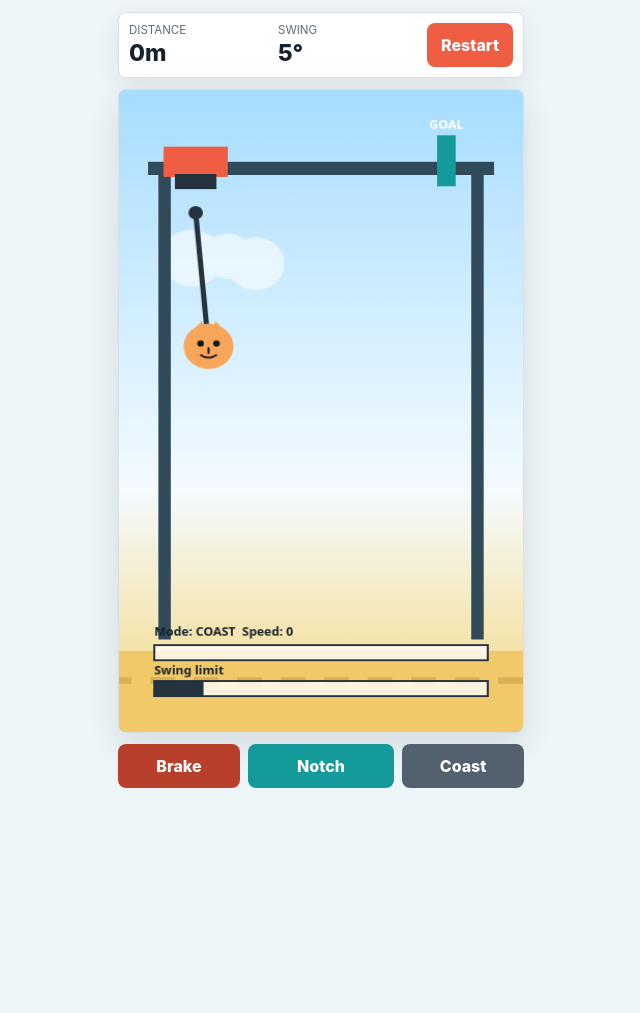
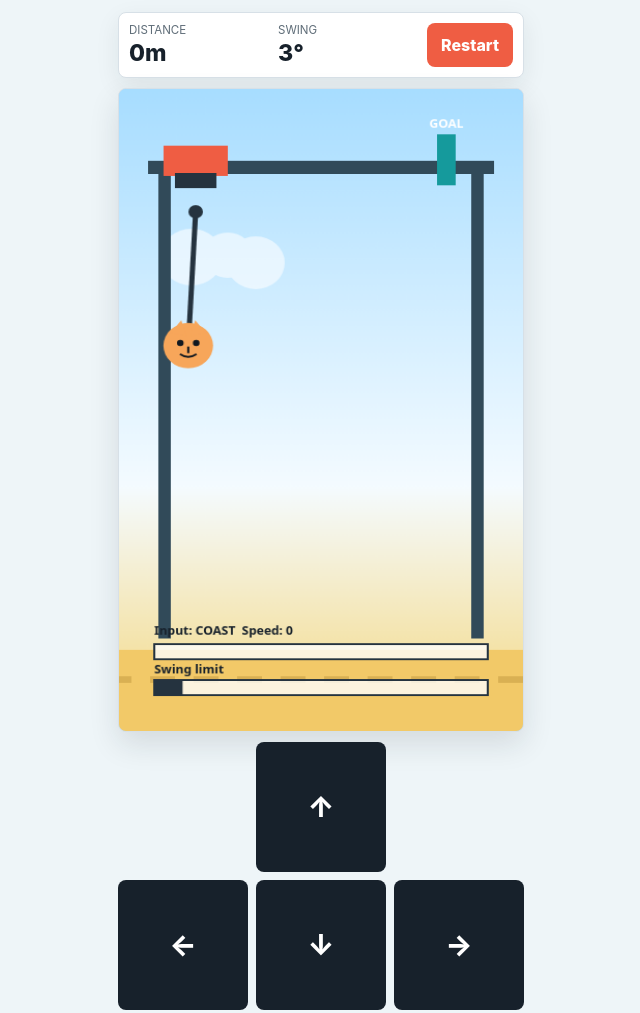
Before and after one commit to kokoro351/cat-CRANE-game, a plain HTML site: page index.html in a window 1280 px wide. Shown: the whole page, without its empty margins (319-959 px from the left). Before the commit the page ends 800 px from the top, so only its background shows below. Drawn offline with Linux system fonts and the light colour scheme.

Commit message:
Switch controls to hold-to-move arrows

```diff
--- a/index.html
+++ b/index.html
@@ -15,7 +15,7 @@
         </div>
         <div>
           <p class="label">Swing</p>
-          <p><span id="swing">0</span>°</p>
+          <p><span id="swing">0</span>&deg;</p>
         </div>
         <button id="restart" type="button">Restart</button>
       </section>
@@ -23,9 +23,10 @@
       <canvas id="game" width="390" height="680" aria-label="cat crane play field"></canvas>
 
       <section class="controls" aria-label="game controls">
-        <button id="brake" type="button" aria-label="apply brake">Brake</button>
-        <button id="notch" type="button" aria-label="apply acceleration notch">Notch</button>
-        <button id="coast" type="button" aria-label="coast without power">Coast</button>
+        <button id="up" class="dir-up" type="button" aria-label="move crane up">&uarr;</button>
+        <button id="left" class="dir-left" type="button" aria-label="move crane left">&larr;</button>
+        <button id="down" class="dir-down" type="button" aria-label="move crane down">&darr;</button>
+        <button id="right" class="dir-right" type="button" aria-label="move crane right">&rarr;</button>
       </section>
     </main>
 
--- a/main.js
+++ b/main.js
@@ -3,15 +3,17 @@ const ctx = canvas.getContext("2d");
 const distanceEl = document.querySelector("#distance");
 const swingEl = document.querySelector("#swing");
 const restartBtn = document.querySelector("#restart");
-const brakeBtn = document.querySelector("#brake");
-const notchBtn = document.querySelector("#notch");
-const coastBtn = document.querySelector("#coast");
+const leftBtn = document.querySelector("#left");
+const rightBtn = document.querySelector("#right");
+const upBtn = document.querySelector("#up");
+const downBtn = document.querySelector("#down");
 
 const W = canvas.width;
 const H = canvas.height;
 const railY = 96;
 const groundY = H - 86;
-const ropeLength = 142;
+const minRopeLength = 104;
+const maxRopeLength = 176;
 const goalDistance = 520;
 const dangerAngle = 34;
 const warningAngle = 24;
@@ -20,13 +22,14 @@ const state = {
   distance: 0,
   speed: 0,
   accel: 0,
+  ropeLength: 142,
   angle: 0,
   angularVelocity: 0,
-  mode: "coast",
   result: "running",
   message: "",
   last: performance.now(),
   keys: new Set(),
+  buttons: new Set(),
   fallY: 0,
 };
 
@@ -34,9 +37,9 @@ function reset() {
   state.distance = 0;
   state.speed = 0;
   state.accel = 0;
+  state.ropeLength = 142;
   state.angle = 0.08;
   state.angularVelocity = 0;
-  state.mode = "coast";
   state.result = "running";
   state.message = "";
   state.last = performance.now();
@@ -53,17 +56,16 @@ function toDeg(rad) {
   return rad * 180 / Math.PI;
 }
 
-function setMode(mode) {
-  if (state.result !== "running") return;
-  state.mode = mode;
-}
-
-function readInputMode() {
-  if (state.keys.has(" ") || state.keys.has("ArrowRight") || state.keys.has("d")) return "notch";
-  if (state.keys.has("ArrowDown") || state.keys.has("s")) return "brake";
-  if (state.mode === "notch-hold") return "notch";
-  if (state.mode === "brake-hold") return "brake";
-  return state.mode;
+function readInput() {
+  const right = state.keys.has("ArrowRight") || state.keys.has("d") || state.buttons.has("right");
+  const left = state.keys.has("ArrowLeft") || state.keys.has("a") || state.buttons.has("left");
+  const up = state.keys.has("ArrowUp") || state.keys.has("w") || state.buttons.has("up");
+  const down = state.keys.has("ArrowDown") || state.keys.has("s") || state.buttons.has("down");
+  return {
+    x: Number(right) - Number(left),
+    y: Number(down) - Number(up),
+    label: right ? "RIGHT" : left ? "LEFT" : up ? "UP" : down ? "DOWN" : "COAST",
+  };
 }
 
 function step(now) {
@@ -82,15 +84,18 @@ function step(now) {
 }
 
 function updatePhysics(dt) {
-  const input = readInputMode();
-  const targetAccel = input === "notch" ? 70 : input === "brake" ? -110 : -16;
+  const input = readInput();
+  const targetAccel = input.x !== 0 ? input.x * 88 : state.speed === 0 ? 0 : -Math.sign(state.speed) * 22;
   state.accel += (targetAccel - state.accel) * Math.min(1, dt * 9);
 
-  state.speed = Math.max(0, Math.min(132, state.speed + state.accel * dt));
-  state.distance += state.speed * dt;
+  state.speed = Math.max(-58, Math.min(132, state.speed + state.accel * dt));
+  if (input.x === 0 && Math.abs(state.speed) < 2) state.speed = 0;
+  state.distance = Math.max(0, Math.min(goalDistance, state.distance + state.speed * dt));
+
+  state.ropeLength = Math.max(minRopeLength, Math.min(maxRopeLength, state.ropeLength + input.y * 74 * dt));
 
   const gravity = 9.8;
-  const lengthMeters = 2.4;
+  const lengthMeters = state.ropeLength / 58;
   const trolleyAccel = state.accel / 20;
   const pendulumForce = -(gravity / lengthMeters) * Math.sin(state.angle) - (trolleyAccel / lengthMeters) * Math.cos(state.angle);
   state.angularVelocity += pendulumForce * dt;
@@ -113,8 +118,8 @@ function craneX() {
 }
 
 function catPosition() {
-  const x = craneX() + Math.sin(state.angle) * ropeLength;
-  const y = railY + 34 + Math.cos(state.angle) * ropeLength;
+  const x = craneX() + Math.sin(state.angle) * state.ropeLength;
+  const y = railY + 34 + Math.cos(state.angle) * state.ropeLength;
   return { x, y };
 }
 
@@ -225,7 +230,7 @@ function drawMeters() {
 
   ctx.fillStyle = "#17212b";
   ctx.font = "700 12px system-ui, sans-serif";
-  ctx.fillText(`Mode: ${readInputMode().toUpperCase()}  Speed: ${Math.round(state.speed)}`, barX, barY - 48);
+  ctx.fillText(`Input: ${readInput().label}  Speed: ${Math.round(state.speed)}`, barX, barY - 48);
   ctx.fillText("Swing limit", barX, barY - 7);
 }
 
@@ -277,21 +282,29 @@ function drawResult() {
   ctx.textAlign = "left";
 }
 
-function bindHold(button, mode) {
-  button.addEventListener("pointerdown", () => setMode(`${mode}-hold`));
-  button.addEventListener("pointerup", () => setMode("coast"));
-  button.addEventListener("pointerleave", () => setMode("coast"));
-  button.addEventListener("pointercancel", () => setMode("coast"));
-  button.addEventListener("click", () => setMode(mode));
+function bindDirection(button, direction) {
+  const start = (event) => {
+    event.preventDefault();
+    if (state.result === "running") state.buttons.add(direction);
+  };
+  const stop = () => {
+    state.buttons.delete(direction);
+  };
+  button.addEventListener("pointerdown", start);
+  button.addEventListener("pointerup", stop);
+  button.addEventListener("pointerleave", stop);
+  button.addEventListener("pointercancel", stop);
+  button.addEventListener("lostpointercapture", stop);
 }
 
-bindHold(notchBtn, "notch");
-bindHold(brakeBtn, "brake");
-coastBtn.addEventListener("click", () => setMode("coast"));
+bindDirection(leftBtn, "left");
+bindDirection(rightBtn, "right");
+bindDirection(upBtn, "up");
+bindDirection(downBtn, "down");
 restartBtn.addEventListener("click", reset);
 
 window.addEventListener("keydown", (event) => {
-  if ([" ", "ArrowRight", "ArrowDown"].includes(event.key)) event.preventDefault();
+  if (["ArrowLeft", "ArrowRight", "ArrowUp", "ArrowDown", " "].includes(event.key)) event.preventDefault();
   state.keys.add(event.key);
 });
 window.addEventListener("keyup", (event) => state.keys.delete(event.key));
--- a/styles.css
+++ b/styles.css
@@ -103,21 +103,36 @@ button:active {
 }
 
 .controls {
-  grid-template-columns: 1fr 1.2fr 1fr;
+  grid-template-columns: repeat(3, minmax(0, 1fr));
+  grid-template-areas:
+    ". up ."
+    "left down right";
 }
 
 .controls button {
+  aspect-ratio: 1;
   background: var(--ink);
+  font-size: 1.8rem;
+  line-height: 1;
+  padding: 0;
 }
 
-#notch {
-  background: var(--teal);
+.dir-up {
+  grid-area: up;
+  background: #52616d;
 }
 
-#brake {
+.dir-left {
+  grid-area: left;
   background: var(--accent-dark);
 }
 
-#coast {
+.dir-down {
+  grid-area: down;
   background: #52616d;
 }
+
+.dir-right {
+  grid-area: right;
+  background: var(--teal);
+}
```
Also changed, not shown: README.md.
